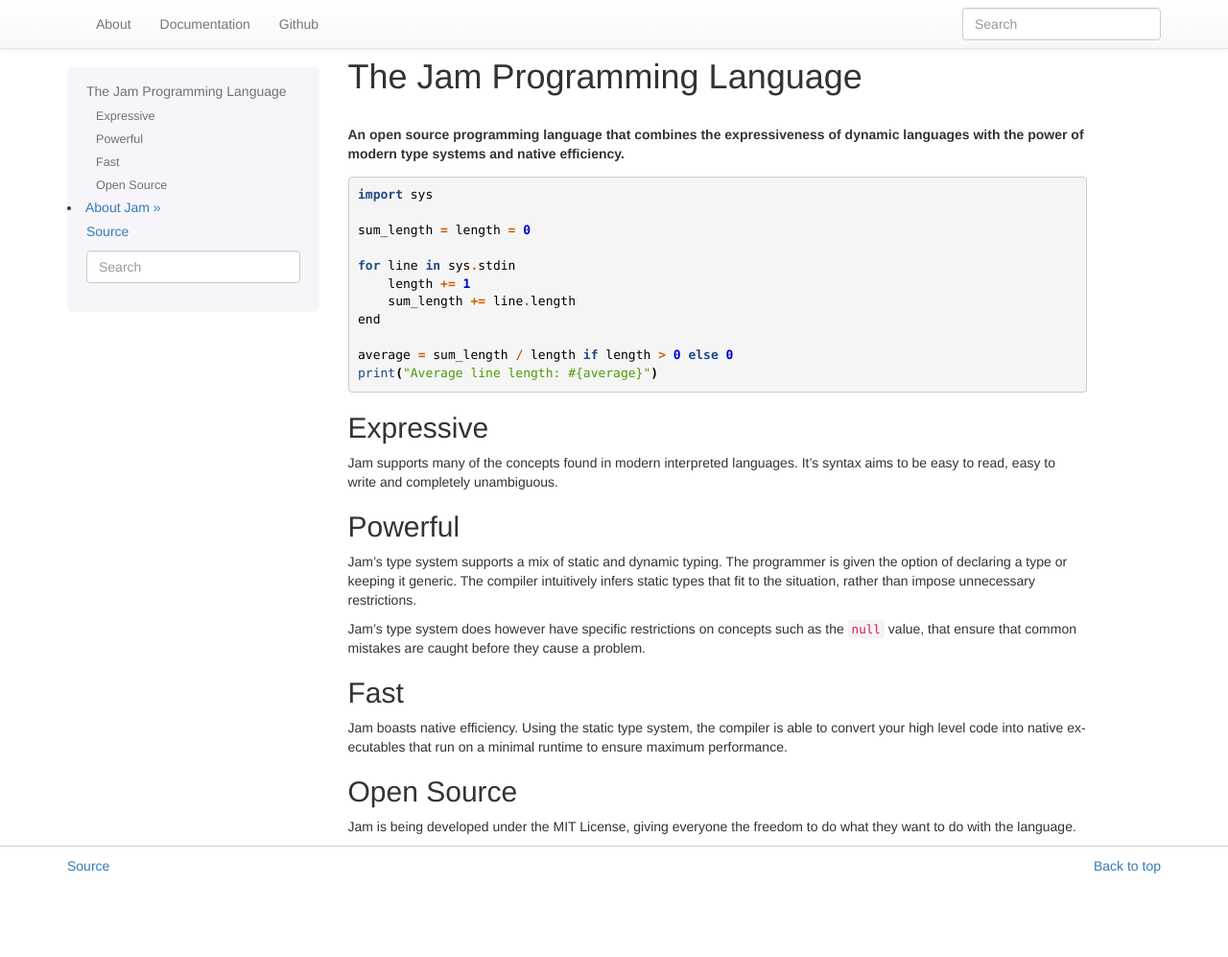
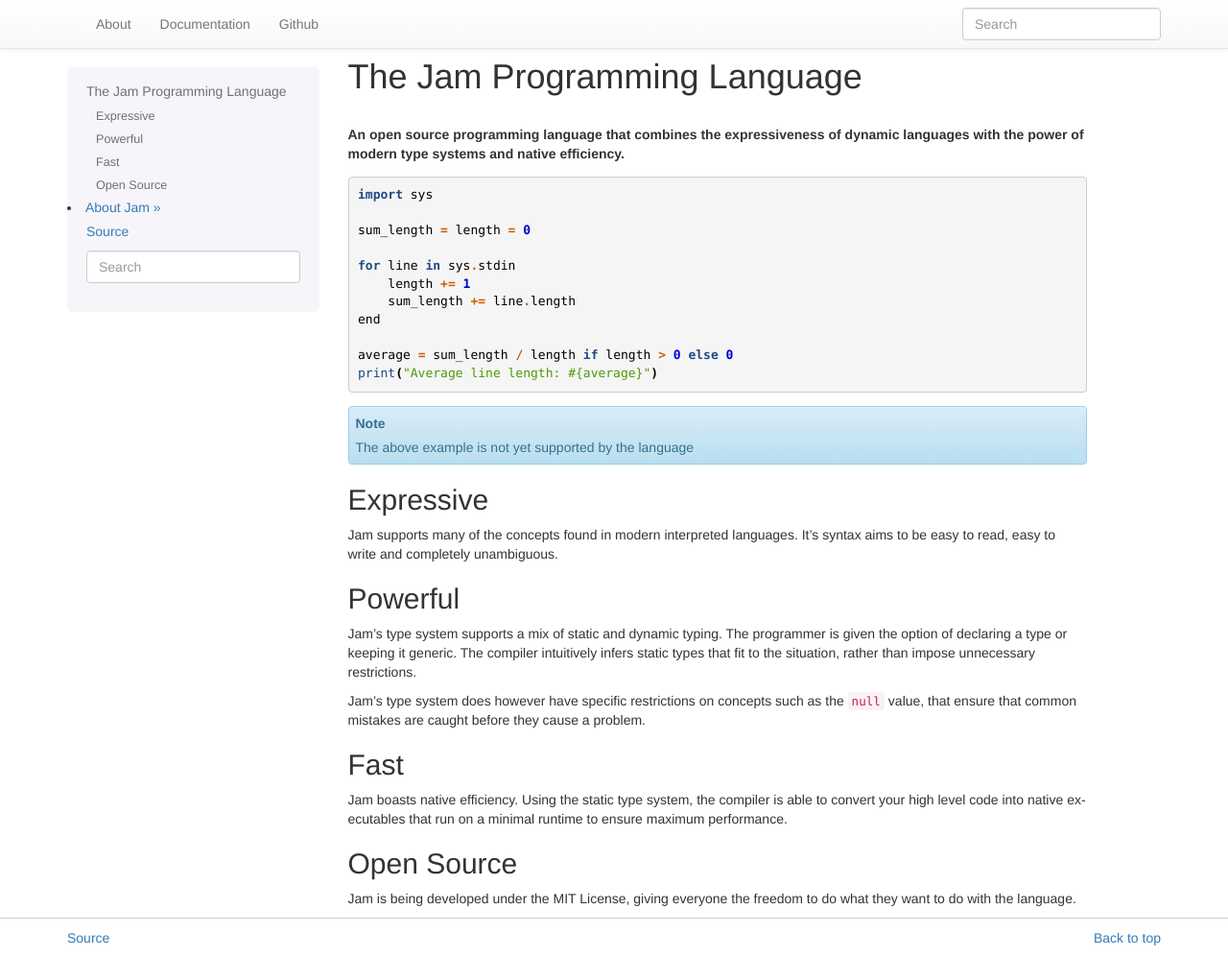
Before and after one commit to pektin/pektin.github.io, a Sphinx documentation site: the page built from source/index.rst, in a window 1280 px wide and 997 px high. Shown: the whole window at 96% size. Built offline with Sphinx 7.4.7, drawn with Linux system fonts in a browser that asks for light colours; pages that are not in the unit, such as notebooks, are missing from menus.

Commit message:
Added front page example warning

```diff
--- a/source/index.rst
+++ b/source/index.rst
@@ -19,6 +19,9 @@ The Jam Programming Language
 
     average = sum_length / length if length > 0 else 0
     print("Average line length: #{average}")
+
+.. note::
+    The above example is not yet supported by the language
 
 Expressive
 ==========
```
